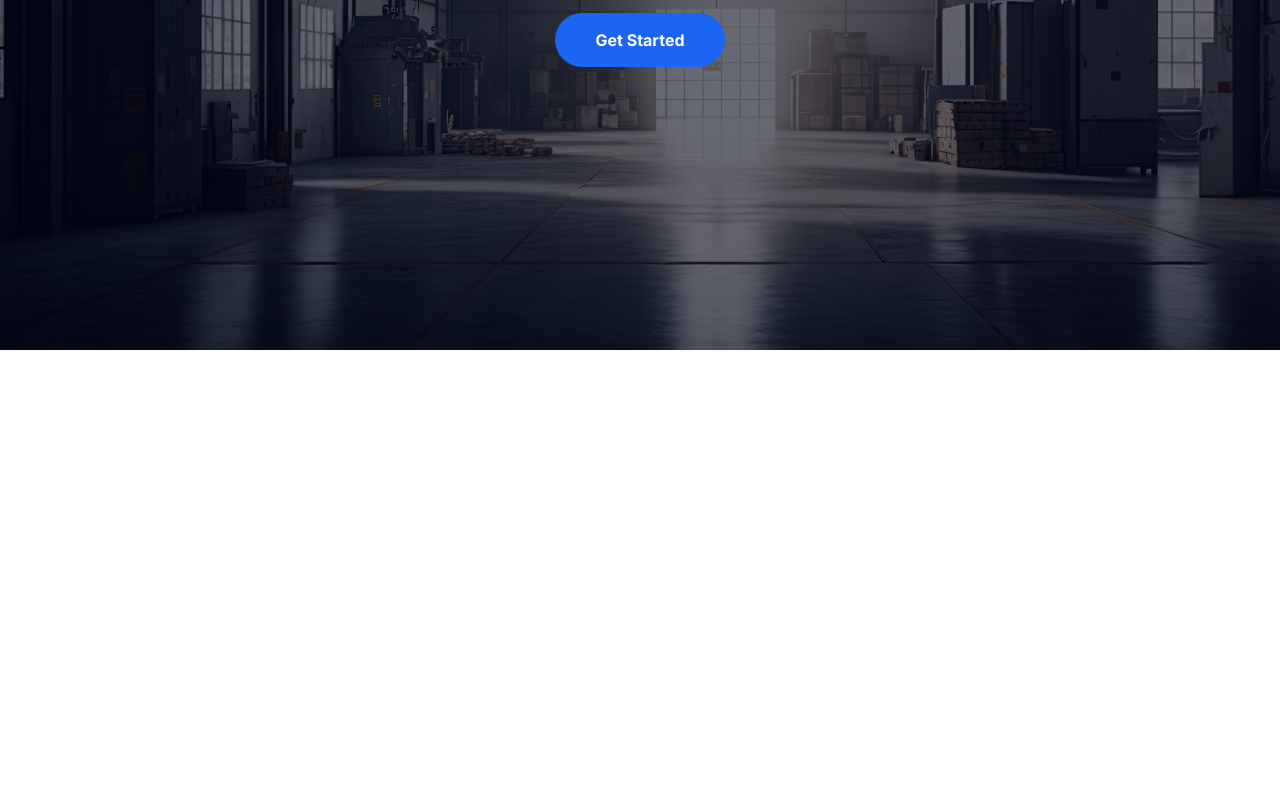
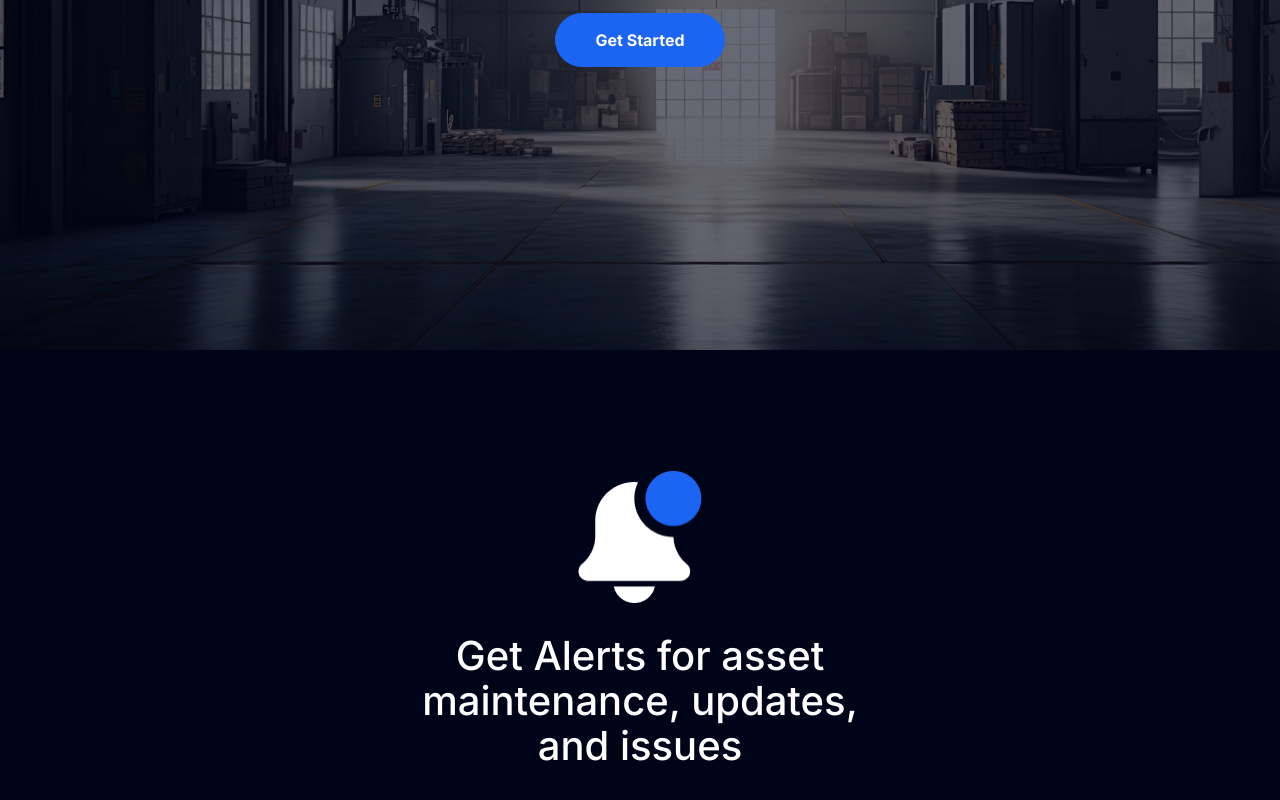
Before and after one commit to mubinkg/product-management-frontend, a Next.js app: page / in a window 1280 px wide. Shown: the part 3035-3835 px from the top of the page. Before the commit the page ends 3385 px from the top, so only its background shows below. Built offline with nearby package versions, Linux system fonts and the light colour scheme.

Commit message:
update notification part

```diff
--- a/src/app/page.tsx
+++ b/src/app/page.tsx
@@ -5,6 +5,7 @@ import TopHero from '@/components/TopHero';
 import AssetAd from '@/components/homepage/AssetAd';
 import Monitor from '@/components/homepage/Monitor';
 import HomeStore from '@/components/homepage/HomeStore';
+import HomeNotification from '@/components/homepage/HomeNotification';
 
 
 export default function Home() {
@@ -19,6 +20,7 @@ export default function Home() {
       <AssetAd />
       <Monitor/>
       <HomeStore/>
+      <HomeNotification/>
     </main>
   );
 }
--- /dev/null
+++ b/src/components/homepage/HomeNotification.tsx
@@ -0,0 +1,20 @@
+import Image from 'next/image'
+import React from 'react'
+import { Container } from 'reactstrap'
+
+const HomeNotification = () => {
+    return (
+        <div style={{ backgroundColor: "#000419", height: "580px" }}>
+            <Container>
+                <div className='d-flex flex-column align-items-center'>
+                    <Image style={{ marginTop: "120px" }} src="/notification.png" alt='notification' width={134} height={133} />
+                    <h2 className='text-white' style={{ maxWidth: "500px", textAlign: "center", marginTop: "30px", lineHeight: "45px", fontSize: "40px" }}>
+                        Get Alerts for asset maintenance, updates, and issues
+                    </h2>
+                </div>
+            </Container>
+        </div>
+    )
+}
+
+export default HomeNotification
```
